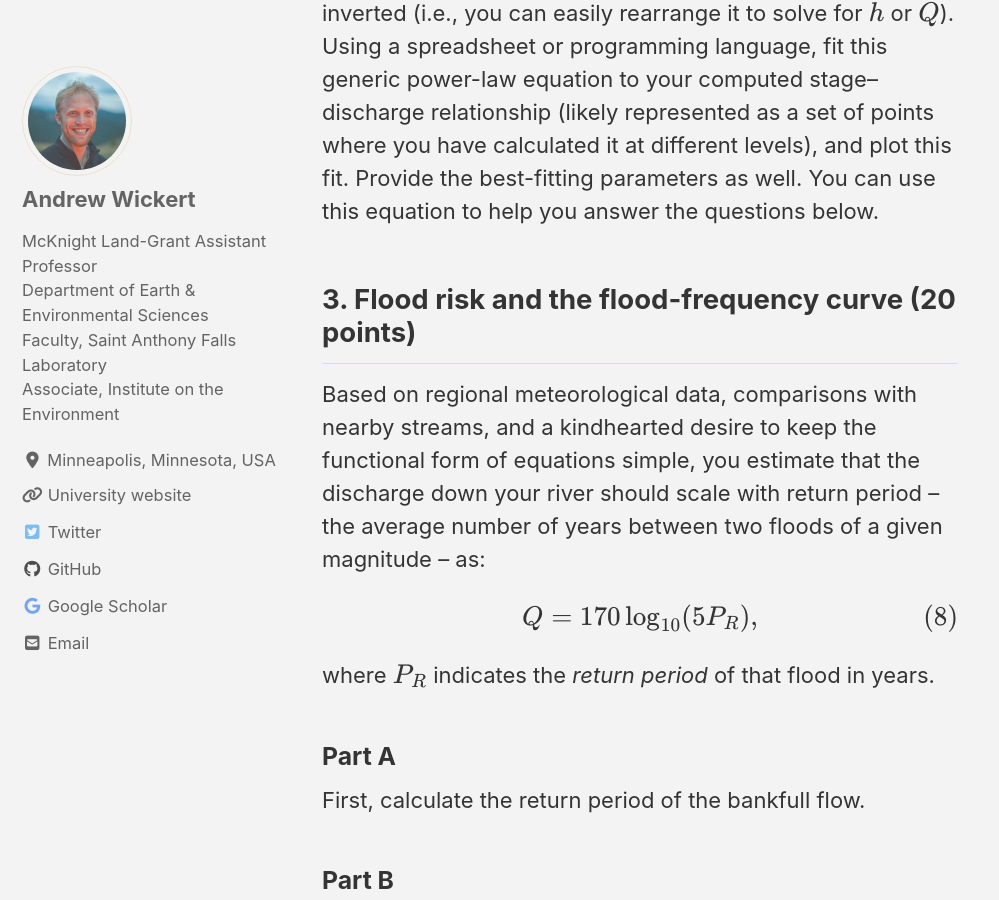
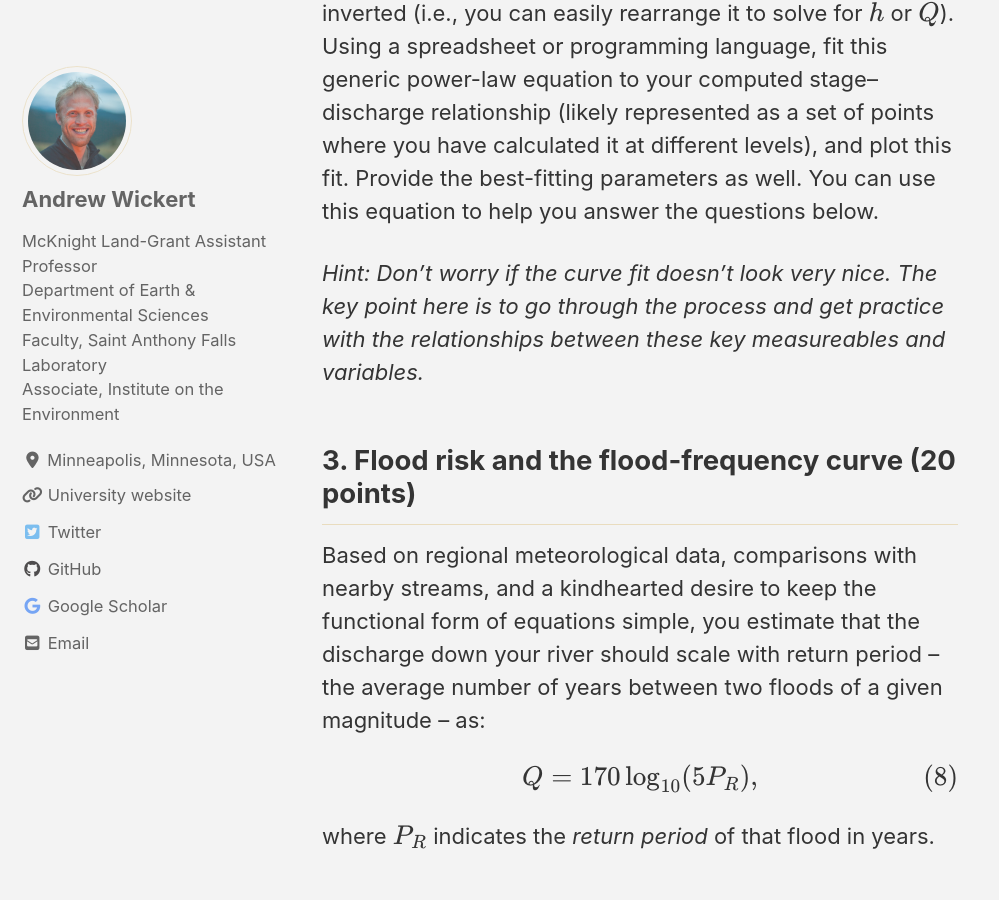
Before and after one commit to GeomorphOnline/GeomorphOnline.github.io, a Jekyll site: the page built from lessons/_hydraulics/pset_rating_curves.md, in a window 1280 px wide and 900 px high, scrolled down 7290 px. Shown: the whole window, without its empty margins (0-999 px from the left). Built offline with Jekyll 4.4.1, drawn with Linux system fonts in a browser that asks for light colours; cached includes are drawn as plain includes; nearby versions of some CDN libraries; formulas are drawn with MathJax 3.

Commit message:
Trendline hint

```diff
--- a/lessons/_hydraulics/pset_rating_curves.md
+++ b/lessons/_hydraulics/pset_rating_curves.md
@@ -126,6 +126,8 @@ Describe in a few sentences why you think this plot has the shape that it does?
 
 Finally, many of the following questions are going to require you to convert discharge into stage. You might, however, notice that you have used multiple equations to compute the stage--discharge relationship and that stage appears in multiple terms -- including within a logarithm! Empirical stage--discharge rating curves, on the other hand, often use a simple power--law fit of the type $$h = \lambda_1 Q^{\lambda_2}$$, where $\lambda_1$ and $\lambda_2$ are the coefficient and exponent of an empirical fit, respectively. This equation is simpler, and may be easily inverted (i.e., you can easily rearrange it to solve for $$h$$ or $$Q$$). Using a spreadsheet or programming language, fit this generic power-law equation to your computed stage--discharge relationship (likely represented as a set of points where you have calculated it at different levels), and plot this fit. Provide the best-fitting parameters as well. You can use this equation to help you answer the questions below.
 
+*Hint: Don't worry if the curve fit doesn't look very nice. The key point here is to go through the process and get practice with the relationships between these key measureables and variables.*
+
 
 ## 3. Flood risk and the flood-frequency curve (20 points)
 
```
